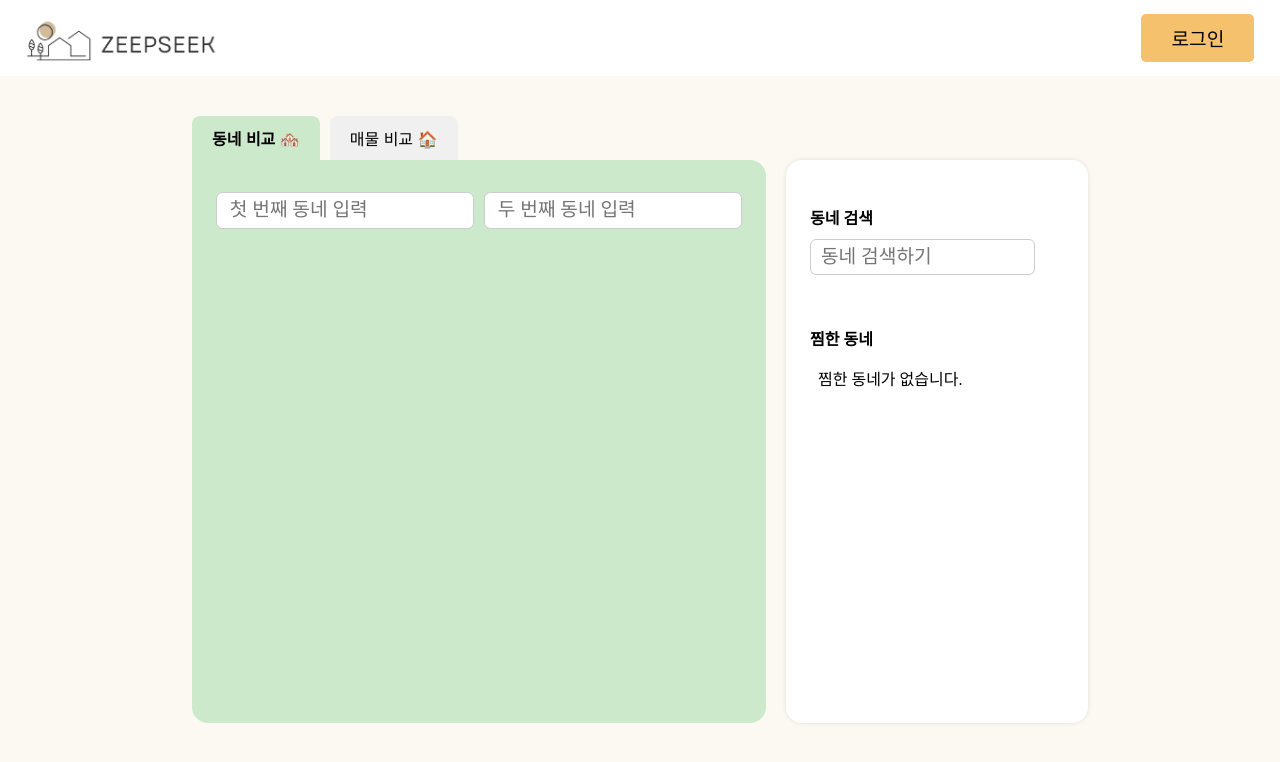
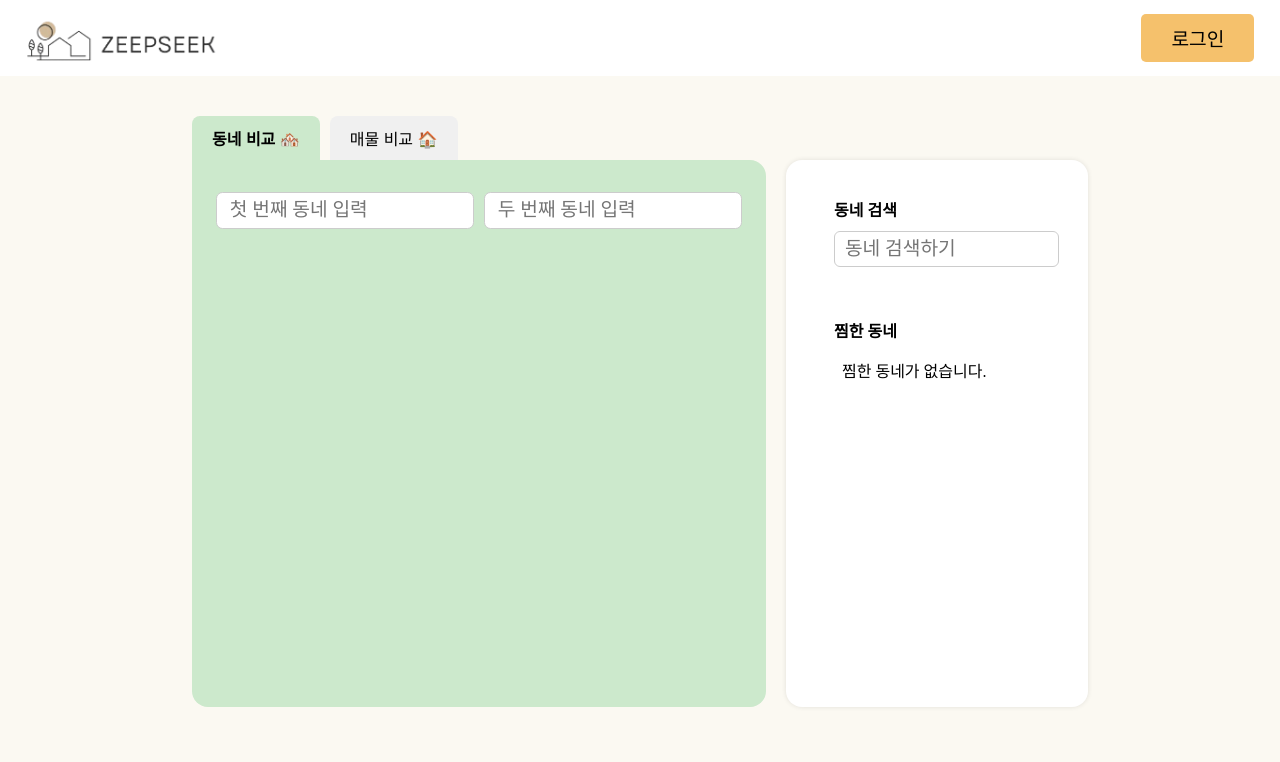
Before and after one commit to binaryarc/zeepseek, a React (Vite) app in the folder FE/: page /compare in a window 1280 px wide. Shown: the top 762 px of the page. Built offline with nearby package versions, Linux system fonts and the light colour scheme; a web font is replaced by a local one.

Commit message:
[FE] css fix

```diff
--- a/FE/src/features/compare/region/RegionCompare.css
+++ b/FE/src/features/compare/region/RegionCompare.css
@@ -64,7 +64,7 @@
 .liked-region-box {
   background-color: white;
   border-radius: 1rem;
-  padding: 1.5rem;
+  padding: 1rem 0 1rem 3rem;
   width: 25%;
   /* height: 50vh; */
   height: 515px;
@@ -82,7 +82,6 @@
   flex: 1; /* 나머지 공간을 전부 차지 */
   padding-right: 6px;
 }
-
 
 .liked-region-box h4 {
   margin-bottom: 10px;
```
